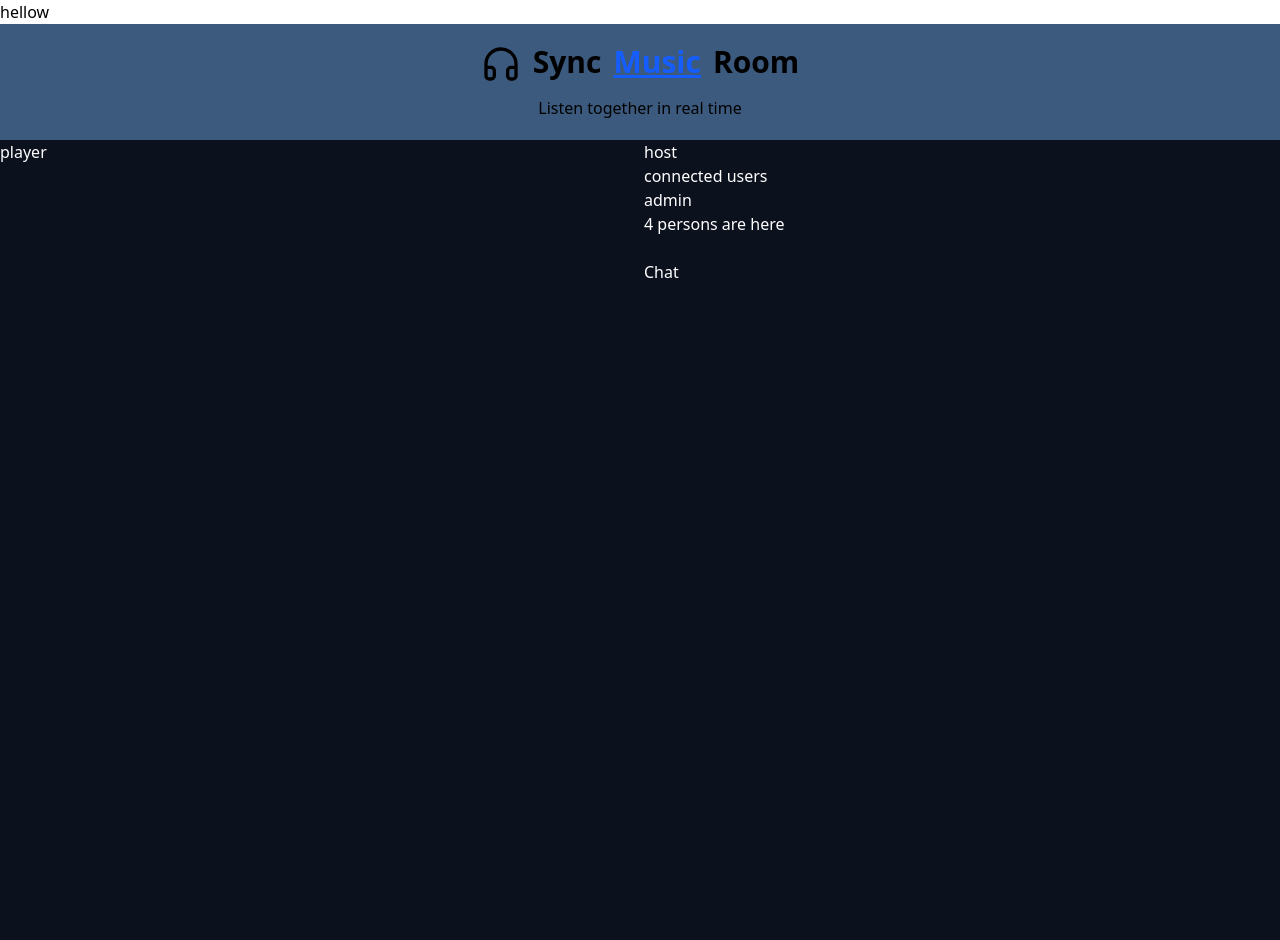
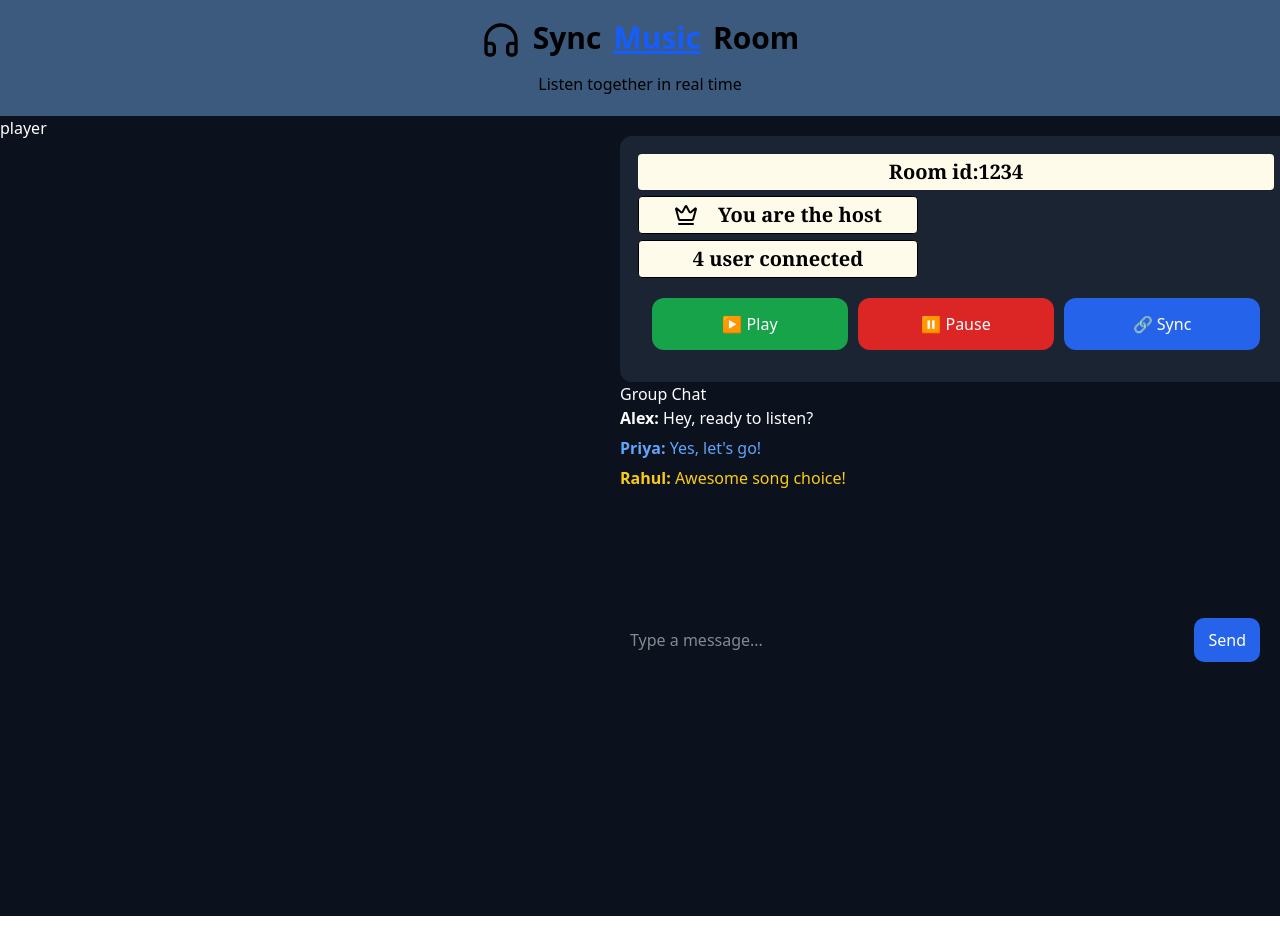
Before and after one commit to Arunmaity2003/Syncwave, a React app in the folder frontend/: page / in a window 1280 px wide. After the commit the page ends 916 px from the top, so only its background shows below. Built offline with nearby package versions, Linux system fonts and the light colour scheme; the HTML template or start-up script is replaced by a standard one.

Commit message:
player-chat chages

```diff
--- a/frontend/src/App.jsx
+++ b/frontend/src/App.jsx
@@ -4,7 +4,6 @@ import Room from "./pages/Room.jsx"
 function App() {
   return (
     <>
-      <h1>hellow</h1>
       <Room />
     </>
   )
--- a/frontend/src/components/Chat.jsx
+++ b/frontend/src/components/Chat.jsx
@@ -1,8 +1,36 @@
 import React from 'react'
+import { useState } from "react";
+import './player.css'
+function Chat() {
+    const [chat, setChat] = useState([
+    { user: "Alex", text: "Hey, ready to listen?" },
+    { user: "Priya", text: "Yes, let's go!" },
+    { user: "Rahul", text: "Awesome song choice!" }
+  ]);
 
-function Chat() {
+  const [message, setMessage] = useState("");
   return (
-    <div>Chat</div>
+    <div className="chat-sec">
+          <h3>Group Chat</h3>
+          <div className="underline" />
+
+          <div className="messages">
+            {chat.map((m, i) => (
+              <p key={i} className={`msg ${m.user}`}>
+                <b>{m.user}:</b> {m.text}
+              </p>
+            ))}
+          </div>
+
+          <div className="chat-input">
+            <input
+              placeholder="Type a message..."
+              value={message}
+              onChange={(e) => setMessage(e.target.value)}
+            />
+            <button>Send</button>
+          </div>
+        </div>
   )
 }
 
--- a/frontend/src/components/Player.jsx
+++ b/frontend/src/components/Player.jsx
@@ -1,16 +1,12 @@
 import React from 'react'
-
+import './player.css'
 function Player() {
   return (
-    <div>
-      <div>
-        <div>admin</div>
-        <div>4 persons are here</div>
-        <div className="button">
-          <button></button>
-        </div>
-      </div>
-      <div></div>
+    <div className='controls'>
+      <button className="btn play">▶ Play</button>
+      <button className="btn pause">⏸ Pause</button>
+      <button className="btn sync">🔗 Sync</button>
+
     </div>
   )
 }
--- /dev/null
+++ b/frontend/src/components/player.css
@@ -0,0 +1,61 @@
+.controls {
+  display: flex;
+  gap: 10px;
+  margin: 20px;
+}
+
+.btn {
+  flex: 1;
+  padding: 14px;
+  border-radius: 12px;
+  border: none;
+  color: white;
+  font-size: 16px;
+  cursor: pointer;
+}
+
+.play { background: #16a34a; }
+.pause { background: #dc2626; }
+.sync { background: #2563eb; }
+
+
+/* chat */
+
+.chat-sec {
+  height: 280px;
+  display: flex;
+  flex-direction: column;
+}
+
+.messages {
+  flex: 1;
+  overflow-y: auto;
+  margin-bottom: 10px;
+}
+
+.msg {
+  margin-bottom: 6px;
+}
+
+.msg.Priya { color: #60a5fa; }
+.msg.Rahul { color: #facc15; }
+
+.chat-input {
+  display: flex;
+  gap: 8px;
+}
+
+.chat-input input {
+  flex: 1;
+  padding: 10px;
+  border-radius: 10px;
+  border: none;
+}
+
+.chat-input button {
+  padding: 10px 14px;
+  border-radius: 10px;
+  border: none;
+  background: #2563eb;
+  color: white;
+}
--- a/frontend/src/pages/Room.jsx
+++ b/frontend/src/pages/Room.jsx
@@ -2,8 +2,9 @@ import React from 'react'
 import { Headphones } from "lucide-react"
 import Player from '../components/Player'
 import Chat from '../components/Chat'
-
+import { Crown } from 'lucide-react'
 function Room() {
+  const room_id ="1234";
   return (
     <>
       <div className='flex justify-center flex-col items-center p-5 bg-[#3c5a7d]'>
@@ -17,13 +18,14 @@ function Room() {
         <div className="left w-1/2">
           player
         </div>
-        <div className="right w-1/2">
-          <div>
-            <div>host</div>
-            <div>connected users</div>
+        <div className="right w-1/2 m-5 ">
+          <div className='bg-[#4052674b] w-2xl flex-col items-center justify-center p-3 rounded-xl'>
+            <p className='m-1.5 bg-amber-50 text-black p-1 text-center font-bold font-serif rounded-sm flex items-center gap-5 justify-center text-xl'>Room id:{room_id}</p>
+            <div className='border border-white-600 w-70 m-1.5 bg-amber-50 text-black p-1 text-center font-bold font-serif rounded-sm flex items-center gap-5 justify-center text-xl'><Crown className='text-center '/>You are the host</div>
+            <div className='border border-white-600 w-70 m-1.5 bg-amber-50 text-black p-1 text-center font-bold font-serif rounded-sm flex items-center gap-5 justify-center text-xl'>4 user connected</div>
             <Player />
           </div>
-          <div className="chat">
+          <div className="">
             <Chat />
           </div>
         </div>
```
Also changed, not shown: 1 other file (tests, documents, lock files or other folders).
